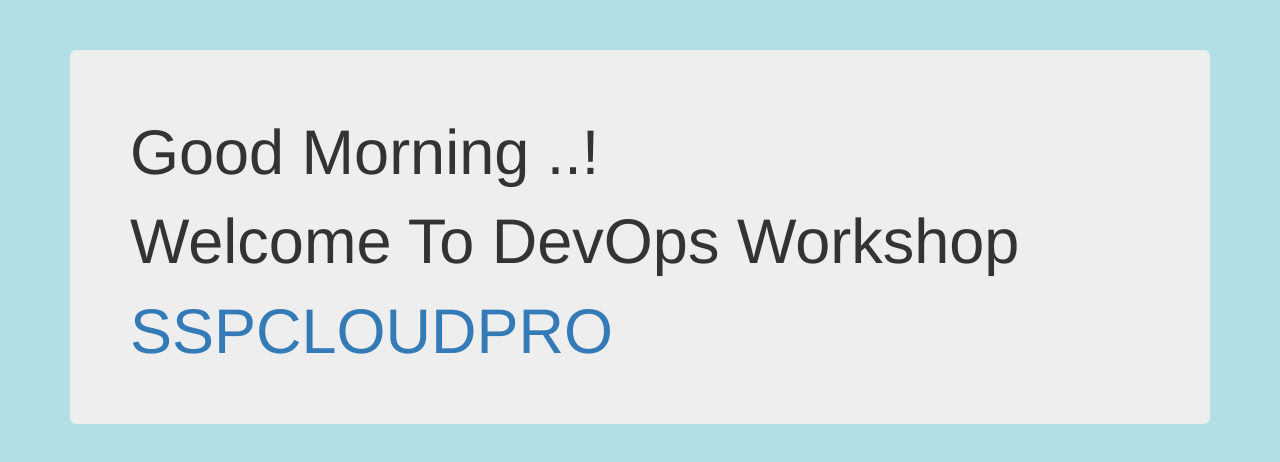
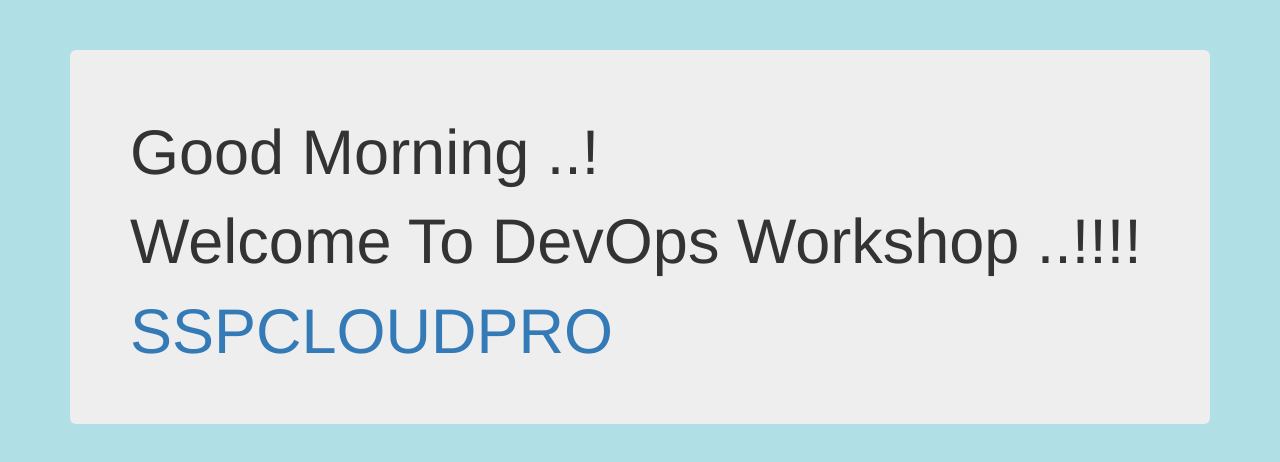
Before and after one commit to sspper/SspNodeProj, a website: page index.html in a window 1280 px wide. Drawn offline with nearby package versions, Linux system fonts and the light colour scheme.

Commit message:
Change in index

```diff
--- a/index.html
+++ b/index.html
@@ -14,7 +14,7 @@
     <div class="container">
         <div class="jumbotron">
             <h1>Good Morning ..!</h1>
-            <h1>Welcome To DevOps Workshop  </h1>
+            <h1>Welcome To DevOps Workshop ..!!!!  </h1>
             <h1><a href="http://www.sspcloudpro.co.in/"> SSPCLOUDPRO </a></h1>
         </div>
     </div>
```
